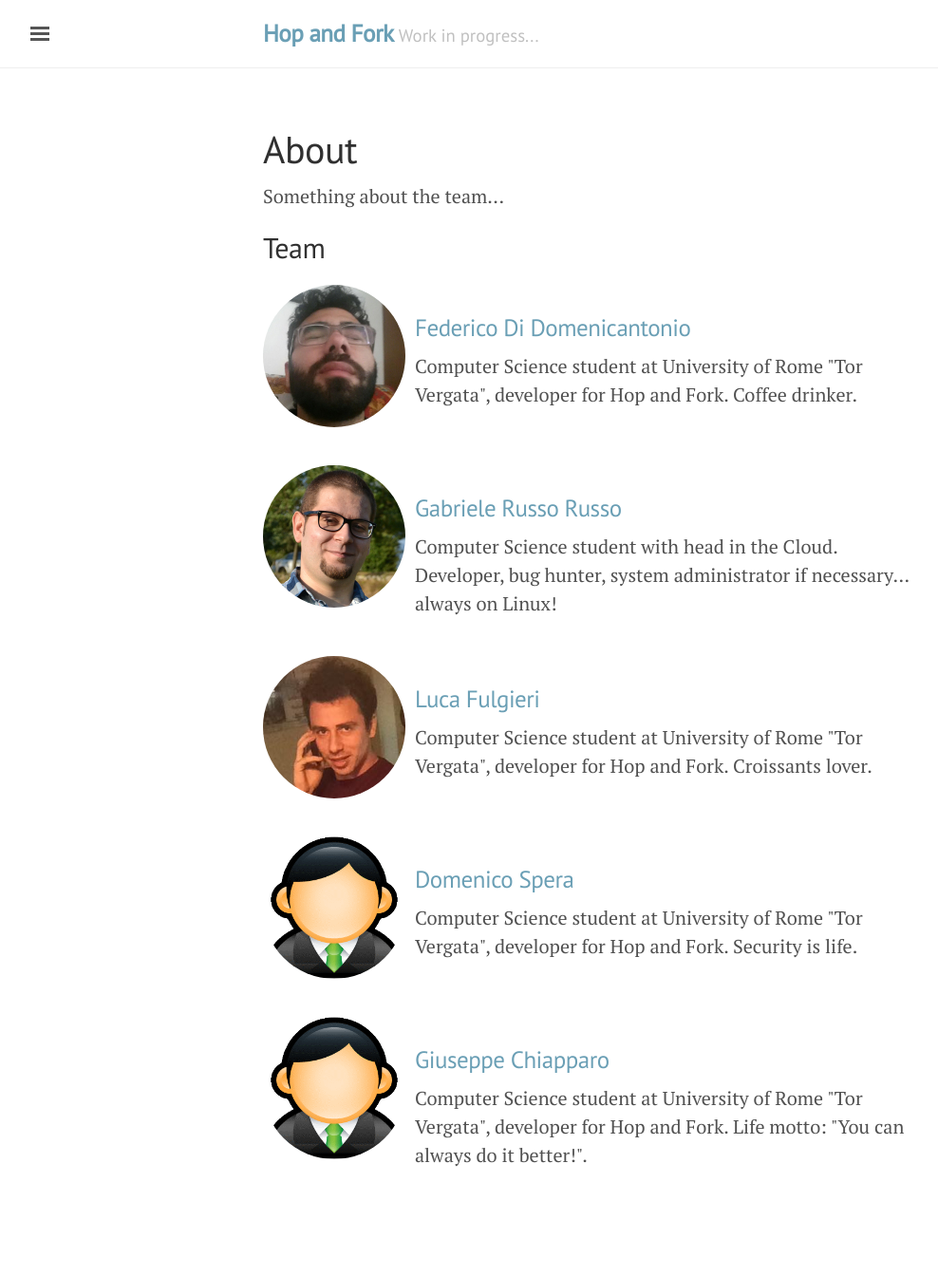
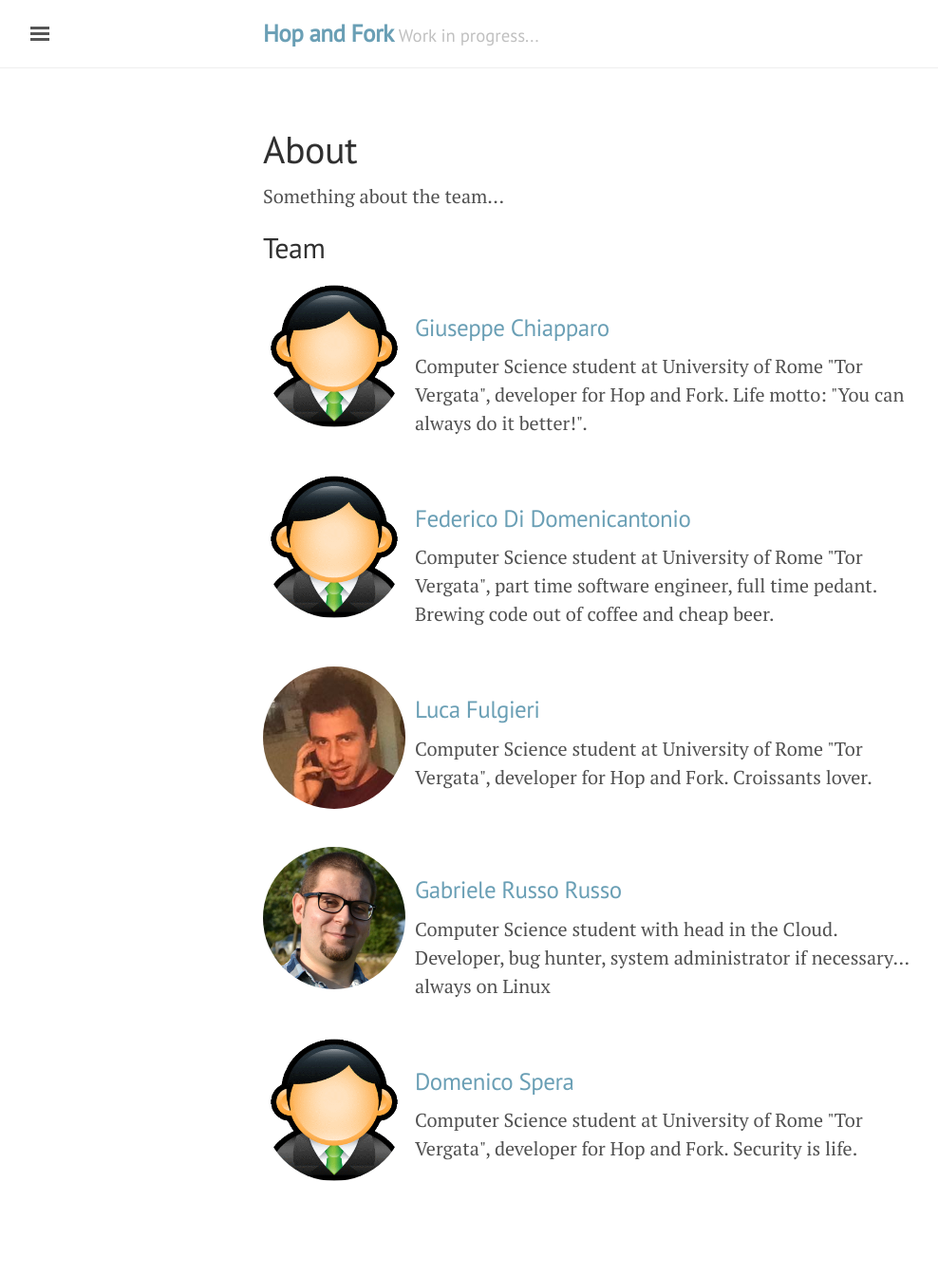
Before and after one commit to hopandfork/hopandfork.github.io, a Jekyll site: the page built from about.html, in a window 1280 px wide. Shown: the whole page at 95% size, without its empty margins (3-991 px from the left). Built offline with Jekyll 4.4.1, drawn with Linux system fonts in a browser that asks for light colours.

Commit message:
Add author description for federico

```diff
--- a/_data/authors.yml
+++ b/_data/authors.yml
@@ -1,12 +1,26 @@
 # Pictures MUST have same width and height.
 # If no picture is available, use: "/public/images/user.png"
 #
-federico:
+giuseppe_chiapparo:
+    name: "Giuseppe Chiapparo"
+    web: ''
+    pic: '/public/images/user.png'
+    bio: 'Computer Science student at University of Rome "Tor Vergata", developer
+    for Hop and Fork. Life motto: "You can always do it better!".'
+
+federico_didom:
     name: "Federico Di Domenicantonio"
     web: https://fededido.github.io/
-    pic: '/public/images/federico.jpg'
+    pic: '/public/images/user.png'
+    bio: 'Computer Science student at University of Rome "Tor Vergata", part time
+		software engineer, full time pedant.  Brewing code out of coffee
+		and cheap beer.'
+luca_fulgieri:
+    name: "Luca Fulgieri"
+    web: https://github.com/LucaF89
+    pic: '/public/images/luca.jpg'
     bio: 'Computer Science student at University of Rome "Tor Vergata", developer
-                for Hop and Fork. Coffee drinker.'
+                for Hop and Fork. Croissants lover.'
 
 gabriele_russorusso:
     name: "Gabriele Russo Russo"
@@ -14,15 +28,7 @@ gabriele_russorusso:
     pic: '/public/images/gab.jpg'
     bio: 'Computer Science student with head in the Cloud. Developer,
                 bug hunter, system administrator if necessary... always
-                on Linux!'
-
-
-luca_fulgieri:
-    name: "Luca Fulgieri"
-    web: https://github.com/LucaF89
-    pic: '/public/images/luca.jpg'
-    bio: 'Computer Science student at University of Rome "Tor Vergata", developer
-                for Hop and Fork. Croissants lover.'
+                on Linux'
 
 domenico_spera:
     name: "Domenico Spera"
@@ -30,10 +36,3 @@ domenico_spera:
     pic: '/public/images/user.png'
     bio: 'Computer Science student at University of Rome "Tor Vergata", developer
                 for Hop and Fork. Security is life.'
-
-giuseppe_chiapparo:
-    name: "Giuseppe Chiapparo"
-    web: ''
-    pic: '/public/images/user.png'
-    bio: 'Computer Science student at University of Rome "Tor Vergata", developer
-    for Hop and Fork. Life motto: "You can always do it better!".'
```
